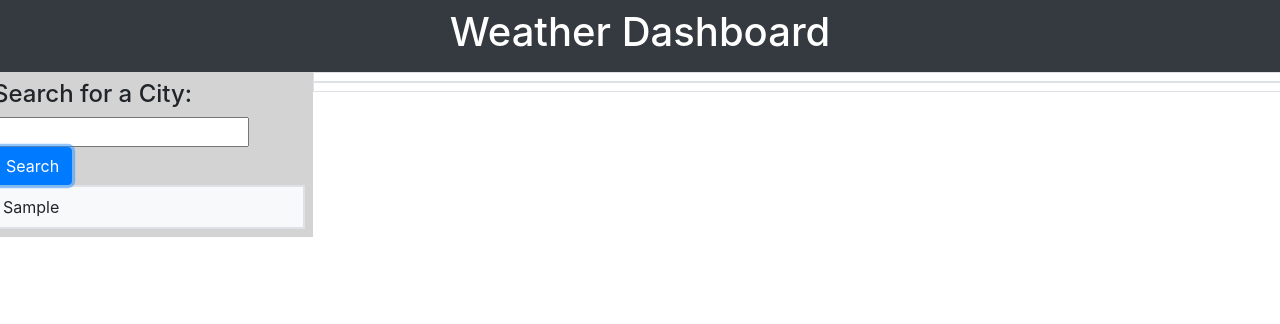
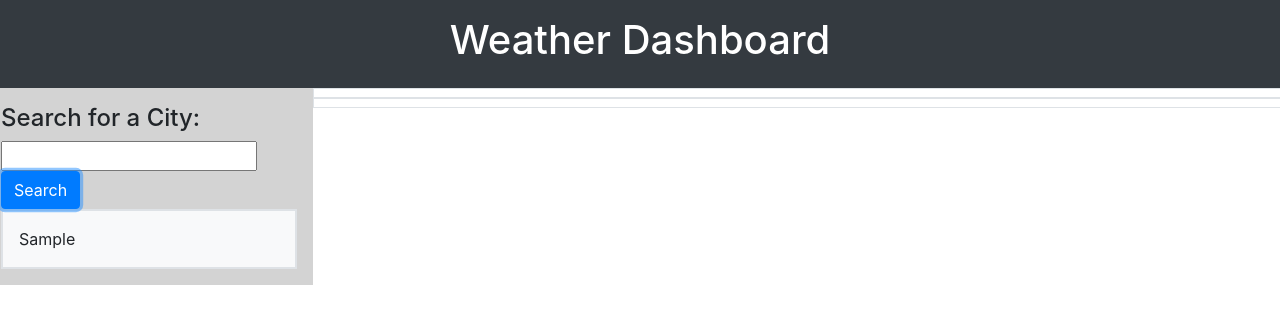
Before and after one commit to poly-singh/weatherDashboard, a plain HTML site: page index.html in a window 1280 px wide. Both pictures are taken after typing "Sample" into the empty fields and a click on the button "Search". Drawn offline with nearby package versions, Linux system fonts and the light colour scheme; no server answers.

Commit message:
padding changes to index.html and script.js

```diff
--- a/assets/js/script.js
+++ b/assets/js/script.js
@@ -109,7 +109,6 @@ var five_dayWeather= function(city){
     fetch(apiUrl)
     .then(function(response){
         response.json().then(function(data){
-            console.log(data);
             display5day(data);
         });
     });
@@ -155,7 +154,7 @@ var search_History = function(search_History){
 
     search_HistoryEl = document.createElement("button");
     search_HistoryEl.textContent = search_History;
-    search_HistoryEl.classList = "d-flex w-100 btn-light border p-2";
+    search_HistoryEl.classList = "d-flex w-100 btn-light border p-3";
     search_HistoryEl.setAttribute("data-city",search_History);
     search_HistoryEl.setAttribute("type", "submit");
 
--- a/index.html
+++ b/index.html
@@ -9,13 +9,13 @@
     <title>Weather Dashboard</title>
 </head>
 <body>
-    <header class="bg-dark text-white text-center p-2">
+    <header class="bg-dark text-white text-center p-3">
         <h1>Weather Dashboard</h1>
     </header>
     <!---conatiner to search city-->
     <main class="search-container">
         <div class= "row">
-            <div class= "col-12 col-md-3 p-2 search-column">
+            <div class= "col-12 col-md-3 p-3 search-column">
                 <form class = "city-title" id = "search-form">
                     <h4>Search for a City:</h4>
                     <input id="city" type="text" autofocus="true" class="form-input"/>
```
